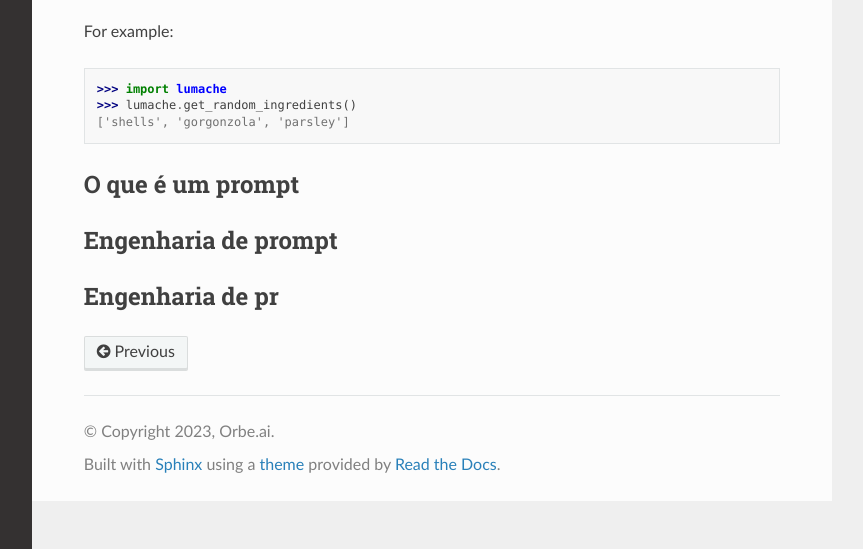
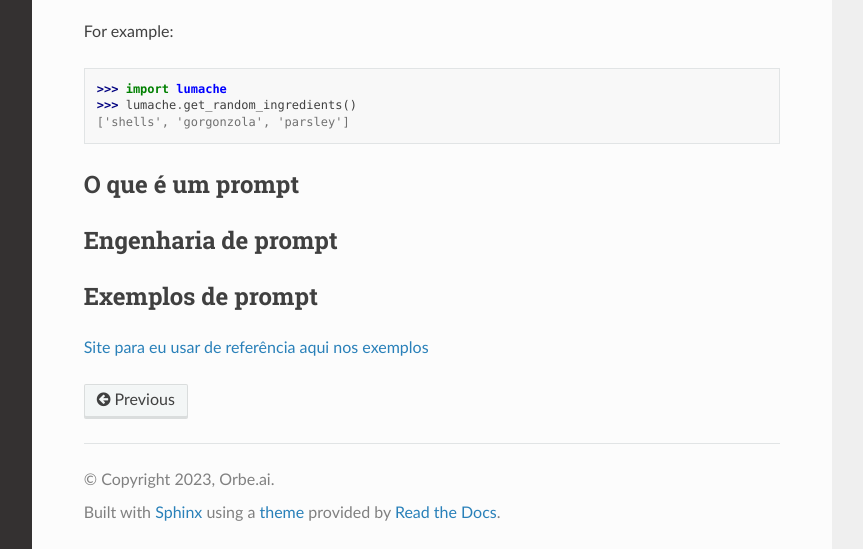
Before and after one commit to conteudo-orbeai/RTD_GENAI_V01, a Sphinx documentation site: the page built from docs/source/Midjourney.rst, in a window 1280 px wide and 1367 px high, cut to the strip 818-1367 px from the top of the window. Shown: the whole strip, without its empty margins (268-1131 px from the left). Built offline with Sphinx 7.4.7 and the Read the Docs theme 2.0.0, drawn with Linux system fonts in a browser that asks for light colours; pages that are not in the unit, such as notebooks, are missing from menus; some of the changed text lies outside the part shown.

Commit message:
Update Midjourney.rst

```diff
--- a/docs/source/Midjourney.rst
+++ b/docs/source/Midjourney.rst
@@ -42,5 +42,7 @@ Engenharia de prompt
 --------------------
 
 
-Engenharia de pr
---------------------
+Exemplos de prompt
+------------------
+
+`Site para eu usar de referência aqui nos exemplos <https://prompts.aituts.com/>`_
```
